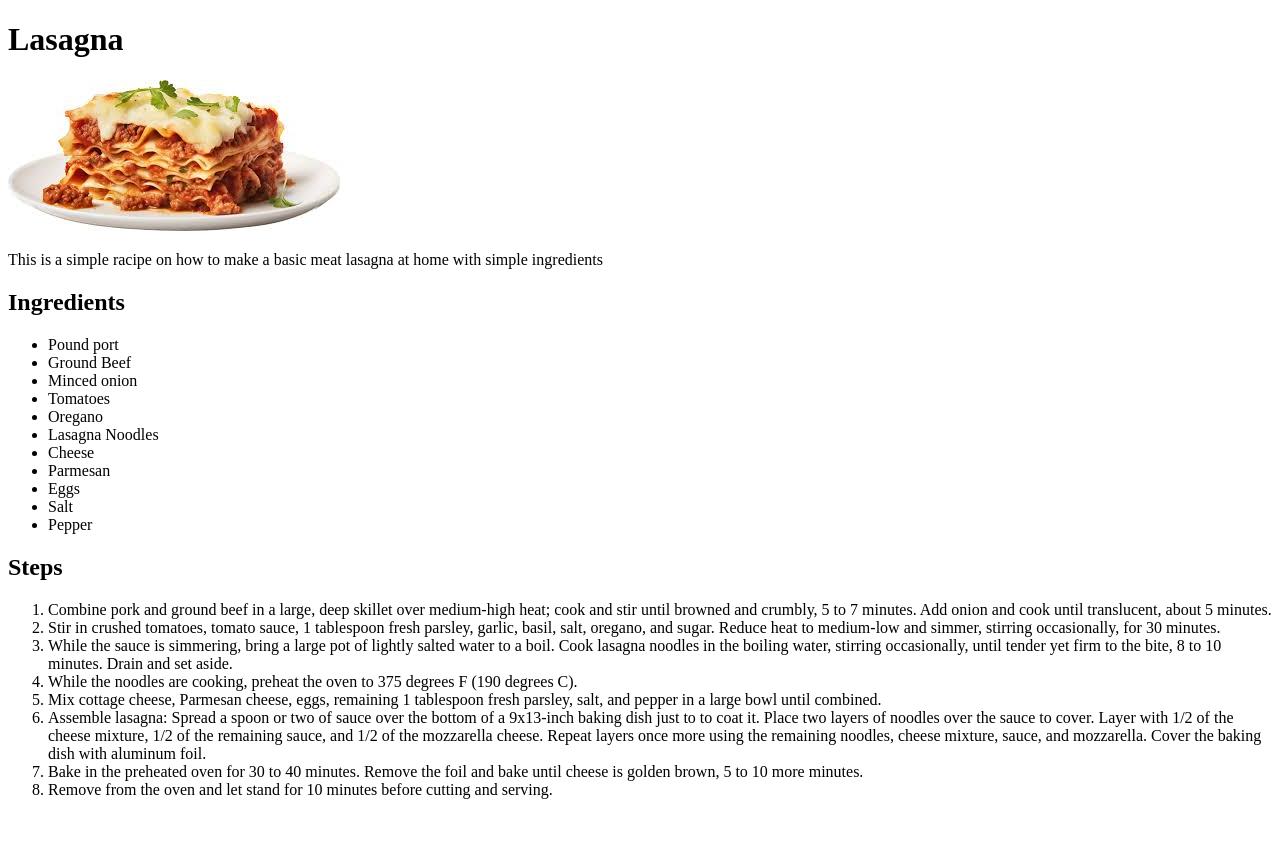
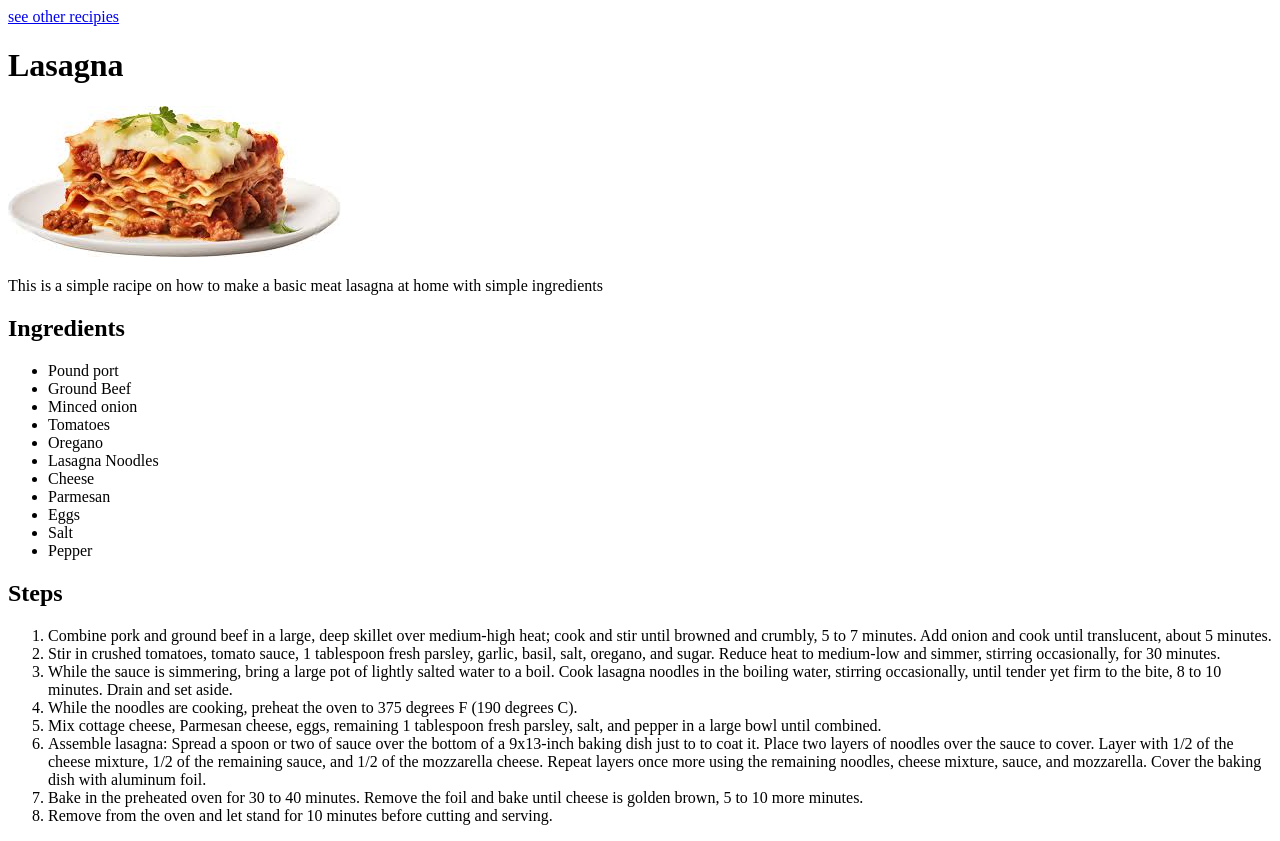
Before and after one commit to NotLugh/odin-recipes, a plain HTML site: page recipes/lasagna.html in a window 1280 px wide. Before the commit the page ends 815 px from the top, so only its background shows below. Drawn offline with Linux system fonts and the light colour scheme.

Commit message:
I added link to go back

```diff
--- a/recipes/lasagna.html
+++ b/recipes/lasagna.html
@@ -6,6 +6,7 @@
     <title>Document</title>
 </head>
 <body>
+    <a href="../index.html">see other recipies</a>
     <h1>Lasagna</h1>
     <img src="./images/lasagna.jpeg" alt="This is a lasagna image" height="" width="">
     <p>This is a simple racipe on how to make a basic meat lasagna at home with simple ingredients</p>
```
Also changed, not shown: images/lasagna.jpeg (deleted).
